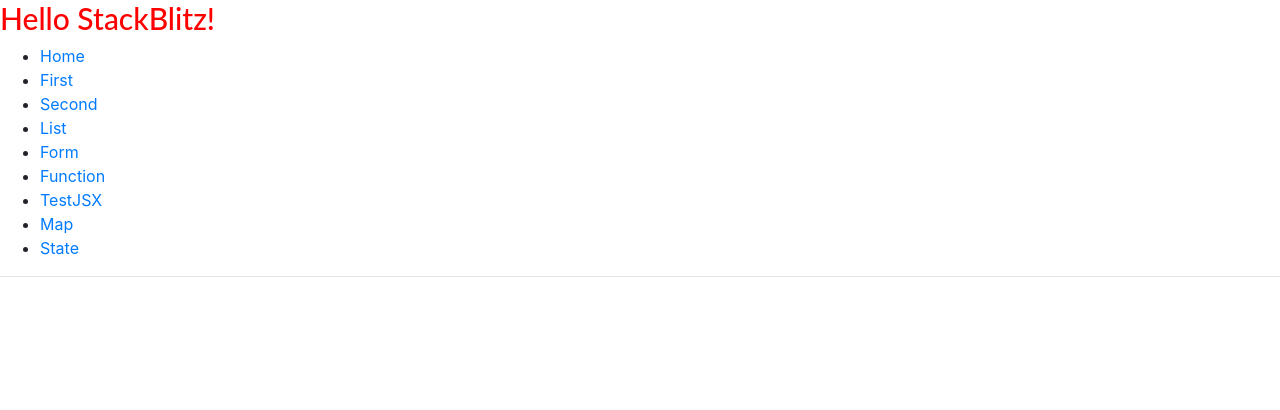
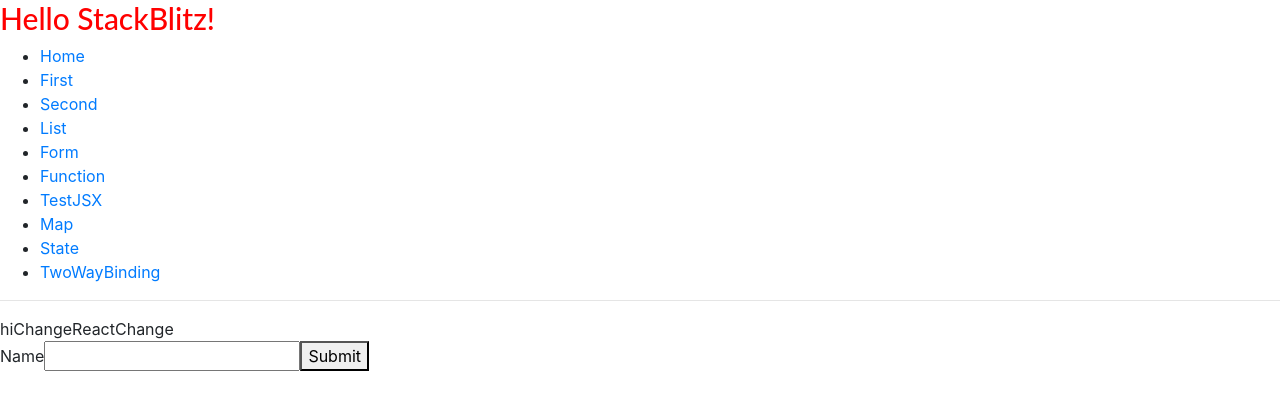
Before and after one commit to muthukumarathithan/muthukumarathithan-react-task, a React (Create React App) app: page /twoway in a window 1280 px wide. Shown: the top 410 px of the page. Built offline with nearby package versions, Linux system fonts and the light colour scheme.

Commit message:
1 file modified, 1 added

```diff
--- a/src/App.js
+++ b/src/App.js
@@ -8,6 +8,7 @@
 import TestJSX from "./TestJSX";
 import Map from "./Map";
 import State from "./State";
+import Twowaybinding from "./Twowaybinding";
 
 class App extends Component {
   render() {
@@ -49,6 +50,9 @@
             <li>
               <Link to="/state">State</Link>
             </li>
+            <li>
+              <Link to="/twoway">TwoWayBinding</Link>
+            </li>
           </ul>
 
           <hr />
@@ -80,6 +84,9 @@
             <Route path="/state">
               <State />
             </Route>
+            <Route path="/twoway">
+              <Twowaybinding />
+            </Route>
           </Switch>
         </div>
       </Router>
--- /dev/null
+++ b/src/Twowaybinding.js
@@ -0,0 +1,45 @@
+import React, { Component } from "react";
+
+class Twowaybinding extends Component {
+  constructor() {
+    super();
+    this.state = {
+      name: "React",
+      username: ""
+    };
+  }
+  valueChanged = e => {
+    this.setState({
+      [e.target.name]: e.target.value
+    });
+  };
+  onClick = e => {
+    e.preventDefault();
+    this.setState({ name: "kumar" });
+    const name = this.state.name === "React" ? "kumar" : "React";
+    this.setState({ name, value: "text3" });
+    console.log(name);
+  };
+  render() {
+    return (
+      <div>
+        hi{this.state.username}
+        Change{this.state.name}
+        Change{this.state.value}
+        <form>
+          <label>Name</label>
+          <input
+            type="text"
+            name="username"
+            value={this.state.value}
+            onChange={this.valueChanged}
+          />
+          <button type="submit" onClick={this.onClick}>
+            Submit
+          </button>
+        </form>
+      </div>
+    );
+  }
+}
+export default Twowaybinding;
```
